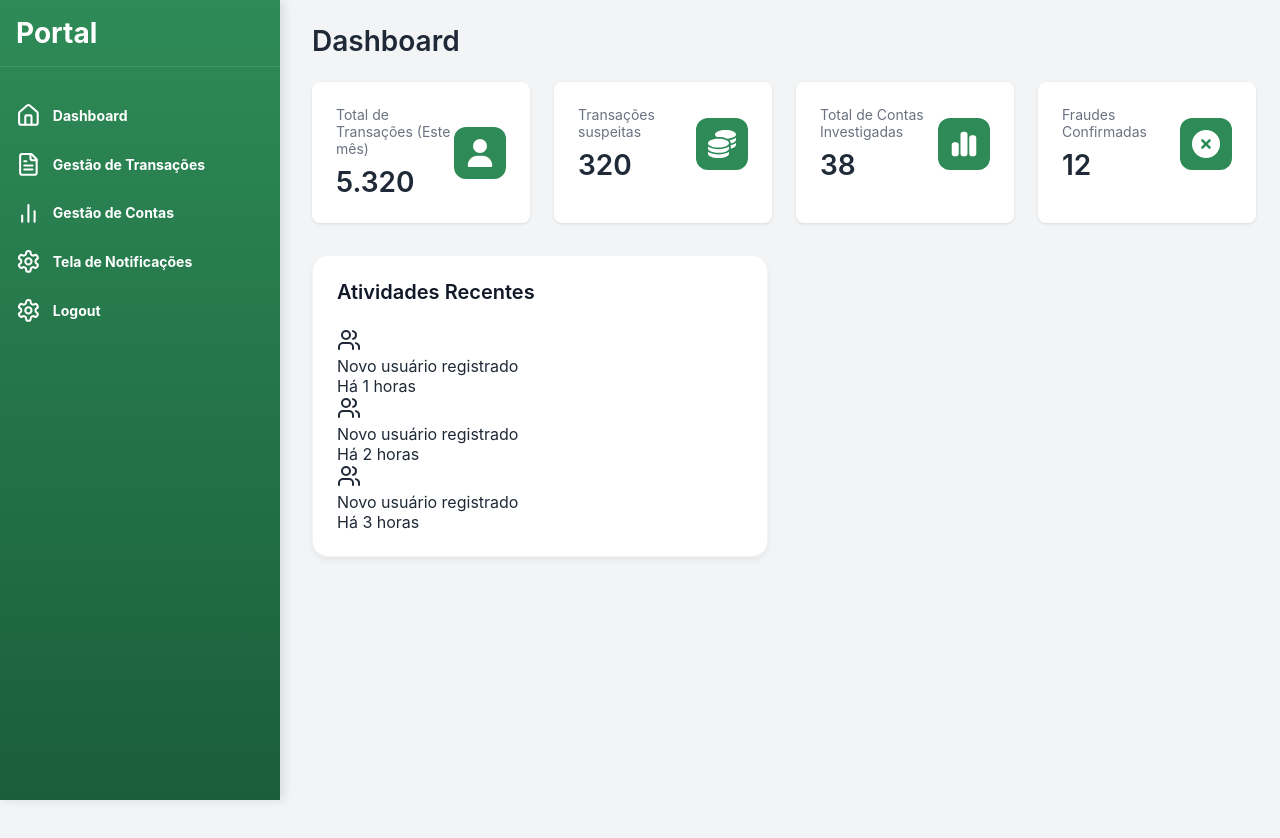
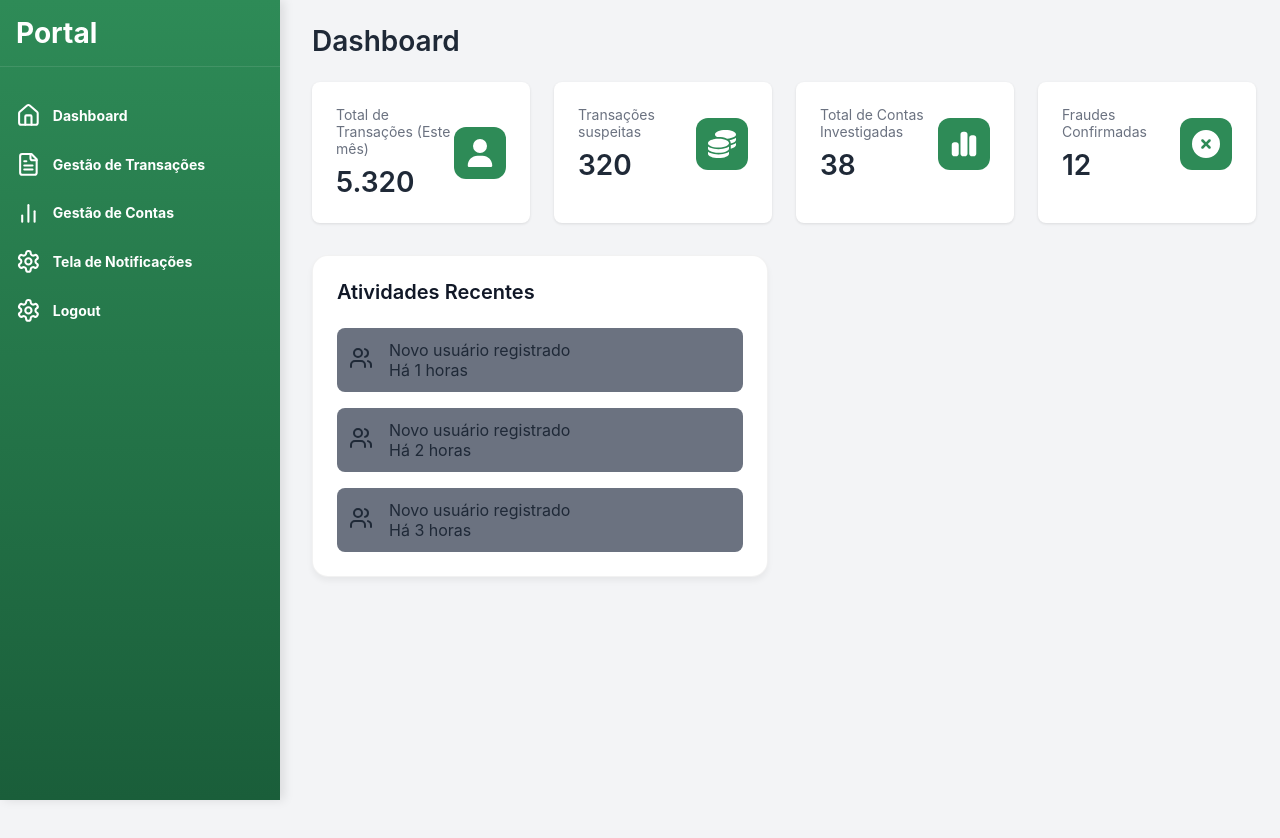
Before and after one commit to RusthenRonald2006/Portal-de-analise-em-anomalias-transacionais, a React (Create React App) app in the folder detec-anomalias/: page /portal in a window 1280 px wide. Shown: the top 838 px of the page. Built offline with nearby package versions, Linux system fonts and the light colour scheme; the HTML template or start-up script is replaced by a standard one.

Commit message:
estilizando cada item do array

```diff
--- a/detec-anomalias/src/components/Pages/Dashboard.module.css
+++ b/detec-anomalias/src/components/Pages/Dashboard.module.css
@@ -68,6 +68,20 @@
     margin-bottom: 1.5rem;
     color: #111827;
 }
+.activity_list{
+    display: flex;
+    flex-direction: column;
+    gap: 1rem;
+}
+.activity_item{
+    background-color: #6b7280;
+    display: flex;
+    align-items: center;
+    gap: 1rem;
+    padding: 0.75rem;
+    border-radius: 0.5rem;
+    transition: background-color 0.2s;
+}
 
 @media (max-width: 1024px) {
     .cards_grid {
```
